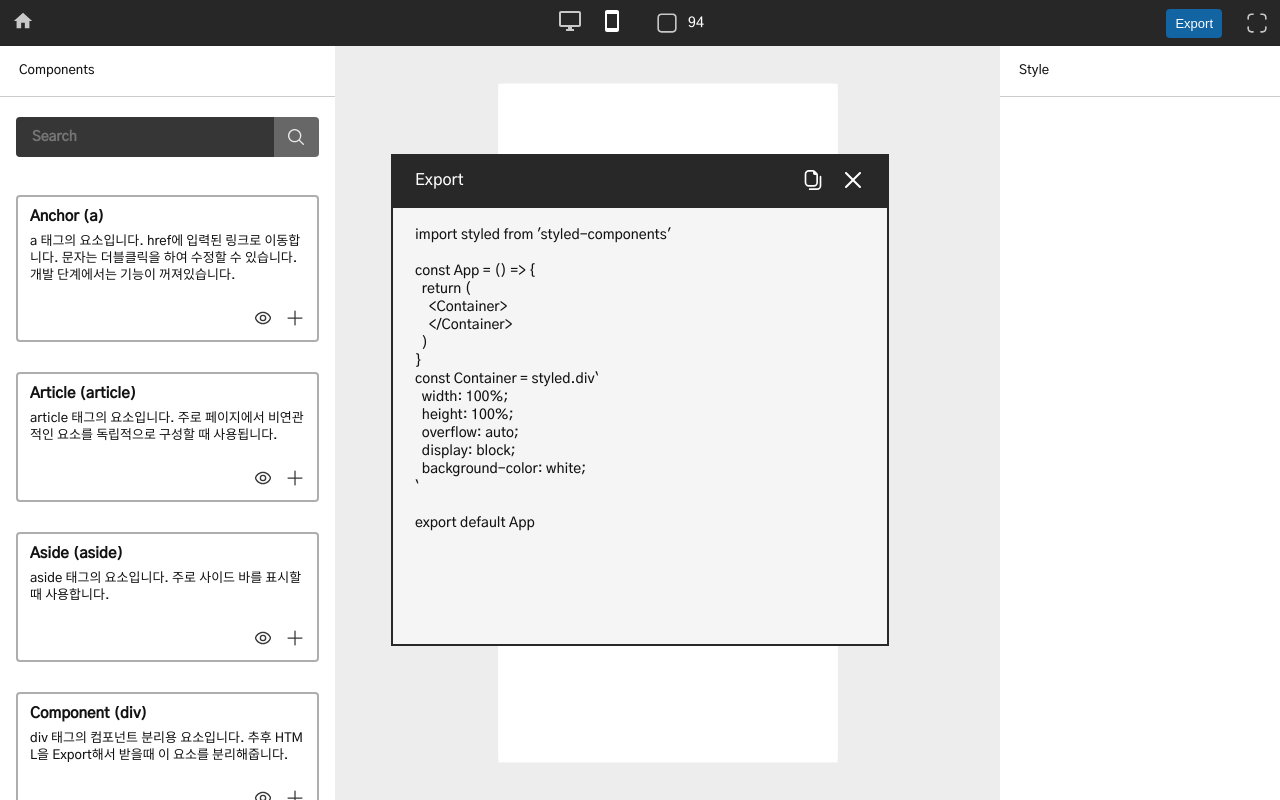
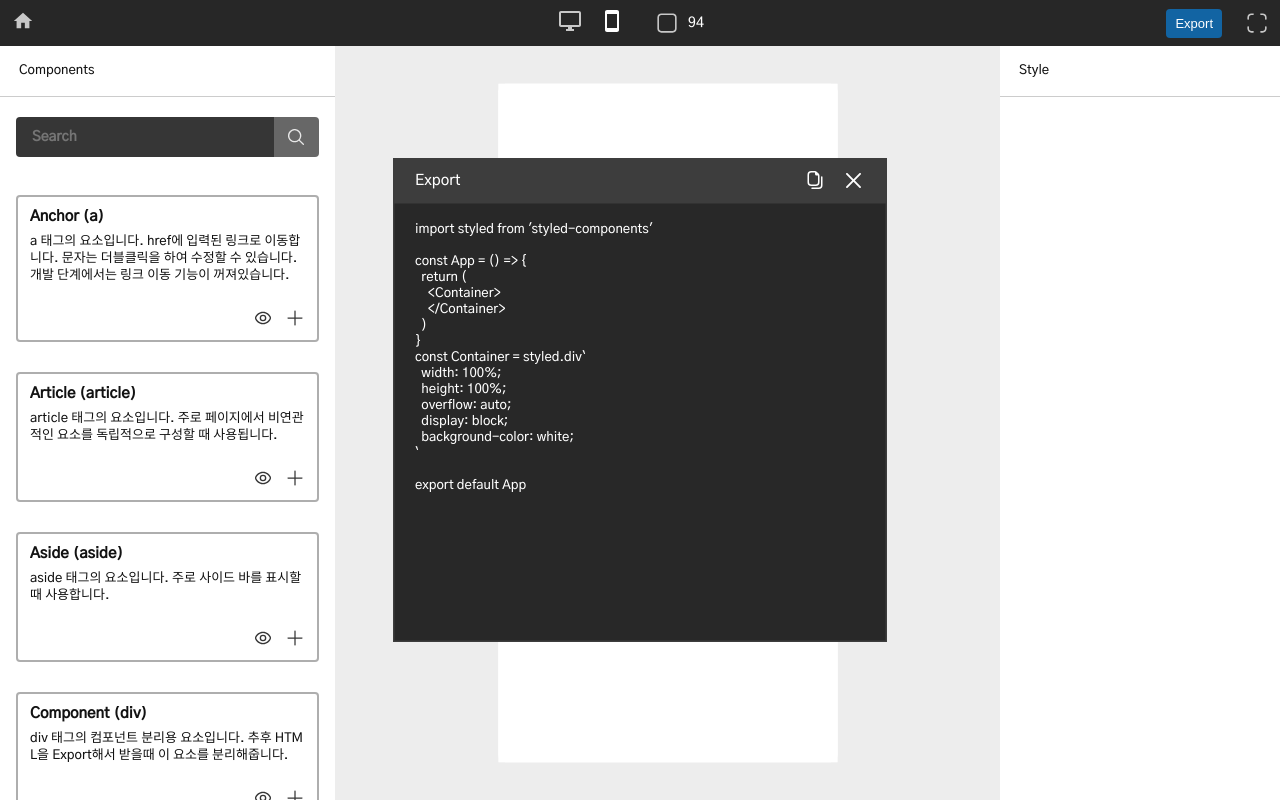
Before and after one commit to CWIN77/Html-Visualize-OldVer, a React (Create React App) app: page /develop/id in a window 1280 px wide. Both pictures are taken after a click on the button "Export". Built offline with nearby package versions, Linux system fonts and the light colour scheme; the HTML template or start-up script is replaced by a standard one.

Commit message:
fix code

```diff
--- a/src/addableComps/compData.ts
+++ b/src/addableComps/compData.ts
@@ -23,13 +23,13 @@ export const compData: ICompData[] = [
   {
     id: 0,
     name: "Input (type:text)",
-    descript: "input 태그의 요소입니다. 기본 type이 text로 지정되어 있어서 문자를 입력 할 수 있습니다. 개발 단계에서는 기능이 꺼져있습니다.",
+    descript: "input 태그의 요소입니다. 기본적으로 type은 text로 지정되어 있어서 문자를 입력 할 수 있습니다.",
     comp: comps.input
   },
   {
     id: 1,
     name: "Division (div)",
-    descript: "div 태그의 요소입니다. 기본 크기는 50px입니다. Block level의 요소이기 때문에 기본적으로 줄 바꿈이 됩니다.",
+    descript: "div 태그의 요소입니다. 기본 크기는 50px * 50px입니다. Block level의 요소이기 때문에 기본적으로 줄 바꿈이 됩니다.",
     comp: comps.div
   },
   {
@@ -41,7 +41,7 @@ export const compData: ICompData[] = [
   {
     id: 3,
     name: "Anchor (a)",
-    descript: "a 태그의 요소입니다. href에 입력된 링크로 이동합니다. 문자는 더블클릭을 하여 수정할 수 있습니다. 개발 단계에서는 기능이 꺼져있습니다.",
+    descript: "a 태그의 요소입니다. href에 입력된 링크로 이동합니다. 문자는 더블클릭을 하여 수정할 수 있습니다. 개발 단계에서는 링크 이동 기능이 꺼져있습니다.",
     comp: comps.a
   },
   {
--- a/src/addableComps/comps.ts
+++ b/src/addableComps/comps.ts
@@ -1,6 +1,5 @@
 export const input = `
   <input placeholder="Placeholder" type="text"
-    disabled
     style="
       padding: 12px;
     "
@@ -23,9 +22,8 @@ export const h1 = `
 `
 
 export const a = `
-  <a href="#" target="_self" disabled
+  <a href="#" target="_self" id="hvAnchor"
   style="
-    display:inline;
   ">Anchor</a>
 `
 
--- a/src/components/addComp.tsx
+++ b/src/components/compSet.tsx
@@ -4,7 +4,7 @@ import { ReactComponent as SvgPlus } from '../svgs/plus.svg'
 import { ReactComponent as SvgEye } from '../svgs/eye.svg'
 import { compData, ableInsert } from '../addableComps/compData'
 import { useStore } from "../zustant"
-import { useEffect, useState } from 'react'
+import { useState } from 'react'
 import { ICompData } from "../types"
 import kmp from "kmp"
 import { useParams } from 'react-router-dom'
@@ -126,7 +126,7 @@ const Container = styled.div`
   &::-webkit-scrollbar-thumb{
     background-color: rgba(54,54,54,0.4);
   }
-  @media screen and (max-width: 850px) {
+  @media screen and (max-width: 750px) {
     display: none;
   }
 `
--- a/src/components/hvResult.tsx
+++ b/src/components/hvResult.tsx
@@ -16,16 +16,16 @@ const HvResult = () => {
           <h1>Export</h1>
           <span>
             <CopyToClipboard text={String(hvResult)}>
-              <SvgClipBoard width={20} height={20} {...iconStyle} />
+              <SvgClipBoard width={18} height={18} {...iconStyle} />
             </CopyToClipboard>
-            <SvgCross onClick={() => useStore.setState({ hvResult: "" })} width={16} height={16} {...iconStyle} />
+            <SvgCross onClick={() => useStore.setState({ hvResult: "" })} width={15} height={15} {...iconStyle} />
           </span>
         </ResultBar>
         <ResultText>{hvResult}</ResultText>
       </Container>
     )
   } else {
-    return <></>
+    return null;
   }
 }
 export default HvResult;
@@ -43,14 +43,14 @@ const Container = styled.div`
 const ResultBar = styled.span`
   width:80vw;
   max-width: 450px;
-  padding: 12px 24px;
-  background-color: #282828;
+  padding: 9px 22px;
+  background-color: #3d3d3d;
   display:flex;
   align-items: center;
   justify-content: space-between;
   h1{
     color:white;
-    font-size: 16px;
+    font-size: 15px;
   }
   span{
     display:flex;
@@ -62,10 +62,11 @@ const ResultText = styled.pre`
   height:80vw;
   max-width: 450px;
   max-height: 400px;
-  padding: 20px 24px;
-  font-size: 14px;
-  background-color: #f5f5f5;
-  box-shadow: 0 0 0 2px #282828 inset;
+  padding: 20px 22px;
+  font-size: 13px;
+  background-color: #282828;
+  color:white;
+  box-shadow: 0 0 0 1.5px #3d3d3d inset;
   user-select: text;
   overflow: scroll;
   &::-webkit-scrollbar{
--- a/src/components/hvView.tsx
+++ b/src/components/hvView.tsx
@@ -105,7 +105,6 @@ const View = () => {
   }
   const viewClickEvent = (e: MouseEvent) => {
     const target = e.target as HTMLElement;
-    console.log("Ssss");
     if (target !== dbClickComp) {
       dbClickComp.contentEditable = "false";
       dbClickComp = document.body;
@@ -127,6 +126,12 @@ const View = () => {
   const viewBgMouseoverEvent = () => {
     if (mouseoverComp !== clickedComp) {
       mouseoverComp.style.boxShadow = "";
+    }
+  }
+  const stopAnchorEvent = (e: MouseEvent) => {
+    const target = e.target as HTMLElement;
+    if (target.nodeName == 'A' && target.id == 'hvAnchor') {
+      e.preventDefault();
     }
   }
 
@@ -158,6 +163,8 @@ const View = () => {
     viewElem.addEventListener("click", viewClickEvent);
     viewBgElem.addEventListener("click", viewBgClickEvent);
     viewBgElem.addEventListener("mouseover", viewBgMouseoverEvent);
+
+    bodyElem.addEventListener('click', stopAnchorEvent);
   }, [])
 
   return (
--- a/src/components/navBar.tsx
+++ b/src/components/navBar.tsx
@@ -1,154 +1,3 @@
-// import styled from 'styled-components'
-// import { ReactComponent as SvgHome } from '../svgs/home.svg'
-// import { ReactComponent as SvgFullScreen } from '../svgs/fullScreen.svg'
-// import { ReactComponent as SvgRectangle } from '../svgs/rectangle.svg'
-// import { ReactComponent as SvgRectangleFill } from '../svgs/rectangle_fill.svg'
-// import { ReactComponent as Svgdesktop } from '../svgs/desktop.svg'
-// import { ReactComponent as SVG_phone } from '../svgs/phone.svg'
-// import { useEffect, useState } from 'react';
-// import Export from './export'
-
-// const NavBar = () => {
-//   const [isFull, setIsFull] = useState(false);
-//   const [device, setDevice] = useState("phone"); // phone / desktop
-//   const [zoomLock, setZoomLock] = useState(false);
-//   const iconStyle = { width: 22, height: 22, fill: "rgb(200, 200, 200)", style: { padding: 12, backgroundColor: isFull ? "#363636" : "initial", cursor: "pointer" } };
-//   const rectangleIcon = { onClick: () => { setZoomLock(!zoomLock) }, width: 22, height: 22, fill: zoomLock ? "white" : "rgb(200, 200, 200)", style: { padding: 6, cursor: "pointer" } };
-//   const deviceIcon = { width: 24, height: 24, style: { padding: 8, marginLeft: 2, cursor: "pointer" } };
-//   let zoom = 1;
-
-//   const zoomEvent = (e: WheelEvent | Event) => {
-//     const zommInput = document.getElementById("zoom") as HTMLInputElement;
-//     if (document.getElementById("zoomContainer")?.className.split(" ").at(-1) === "false") {
-//       const viewBox = document.getElementById("viewBox") as HTMLInputElement;
-//       const target = e.target as HTMLElement | HTMLInputElement;
-//       if (target.id && e instanceof WheelEvent) {
-//         if (e.deltaY > 0) { // 스크롤 다운
-//           if (zoom > 0.1) {
-//             zoom -= 0.05;
-//             viewBox.style.transform = `scale(${zoom}, ${zoom})`;
-//           }
-//         } else { // 스크롤 업
-//           if (zoom < 1.75) {
-//             zoom += 0.05;
-//             viewBox.style.transform = `scale(${zoom}, ${zoom})`;
-//           }
-//         }
-//       } else {
-//         if (target instanceof HTMLInputElement) {
-//           if ((zoom < 1.75 || zoom > 0.1) && Number(target.value) === NaN) {
-//             zoom = Number(target.value) / 100;
-//             viewBox.style.transform = `scale(${zoom}, ${zoom})`;
-//           }
-//         }
-//       }
-//       zommInput.value = String(Math.floor(zoom * 100));
-//     } else {
-//       zommInput.value = String(Math.floor(zoom * 100));
-//     }
-//   }
-
-//   useEffect(() => {
-//     const viewBg = document.getElementById("viewBackground") as HTMLElement;
-//     if (device === "phone") {
-//       zoom = viewBg.offsetHeight * 0.87 / 720;
-//     } else if (device === "desktop") {
-//       zoom = viewBg.offsetWidth * 0.87 / 1395;
-//     }
-//     const zommInput = document.getElementById("zoom") as HTMLInputElement;
-//     zommInput.value = String(Math.floor(zoom * 100));
-//     const viewContainerElem = document.getElementById("viewContainer") as HTMLElement;
-//     zommInput.addEventListener("change", zoomEvent);
-//     viewContainerElem.addEventListener('wheel', zoomEvent);
-//   }, [])
-
-//   const changeDevice = (type: string) => {
-//     const viewBg = document.getElementById("viewBackground") as HTMLElement;
-//     const zommInput = document.getElementById("zoom") as HTMLInputElement;
-//     const viewBox = document.getElementById("viewBox") as HTMLElement;
-//     const viewContainerElem = document.getElementById("viewContainer") as HTMLElement;
-//     if (type === "desktop") {
-//       setDevice("desktop");
-//       viewBox.style.width = "1395px";
-//       viewBox.style.height = "992px";
-//       zoom = viewBg.offsetWidth * 0.87 / 1395;
-//       viewBox.style.transform = `scale(${zoom}, ${zoom})`;
-//     } else if (type === "phone") {
-//       setDevice("phone");
-//       viewBox.style.width = "360px";
-//       viewBox.style.height = "720px";
-//       zoom = viewBg.offsetHeight * 0.87 / 720;
-//       viewBox.style.transform = `scale(${zoom}, ${zoom})`;
-//     }
-//     zommInput.value = String(Math.floor(zoom * 100));
-//     zommInput.removeEventListener("change", zoomEvent);
-//     viewContainerElem.removeEventListener('wheel', zoomEvent);
-//     viewContainerElem.addEventListener('wheel', zoomEvent);
-//     zommInput.addEventListener("change", zoomEvent);
-//   }
-
-//   return (
-//     <Container>
-//       <SvgHome {...iconStyle} />
-//       <ZoomContainer id="zoomContainer" className={String(zoomLock)}>
-//         <span>
-//           <Svgdesktop fill={device === "desktop" ? "white" : "rgb(200, 200, 200)"} {...deviceIcon} onClick={() => { changeDevice("desktop") }} />
-//           <SVG_phone fill={device === "phone" ? "white" : "rgb(200, 200, 200)"} {...deviceIcon} onClick={() => { changeDevice("phone") }} />
-//         </span>
-//         {
-//           zoomLock
-//             ? <SvgRectangleFill {...rectangleIcon} />
-//             : <SvgRectangle {...rectangleIcon} />
-//         }
-//         <ZoomInput type={"text"} id="zoom" />
-//       </ZoomContainer>
-//       <div>
-//         <Export />
-//         <SvgFullScreen {...iconStyle} onClick={() => {
-//           if (isFull) document.exitFullscreen();
-//           else document.body.requestFullscreen();
-//           setIsFull(!isFull);
-//         }} />
-//       </div>
-//     </Container >
-//   )
-// }
-
-// const Container = styled.div`
-//   width:100vw;
-//   height:46px;
-//   background-color: #272727;
-//   display:flex;
-//   align-items: center;
-//   justify-content: space-between;
-//   div{
-//     display:flex;
-//     align-items: center;
-//   }
-// `
-// const ZoomContainer = styled.div`
-//   display:flex;
-//   align-items: center;
-//   justify-content: center;
-//   position: fixed;
-//   left: calc(50vw - (191.91px / 2));
-//   padding-left: 4px;
-//   span{
-//     margin-right: 18px;
-//   }
-// `
-// const ZoomInput = styled.input`
-//   color:rgb(255,255,255);
-//   width:40px;
-//   padding: 8px;
-//   padding-left: 4px;
-//   font-size: 14px;
-// `
-
-// export default NavBar
-
-
-
 import styled from 'styled-components'
 import { ReactComponent as SvgHome } from '../svgs/home.svg'
 import { ReactComponent as SvgFullScreen } from '../svgs/fullScreen.svg'
@@ -157,7 +6,7 @@ import { ReactComponent as SvgRectangleFill } from '../svgs/rectangle_fill.svg'
 import { ReactComponent as SvgDesktop } from '../svgs/desktop.svg'
 import { ReactComponent as SvgPhone } from '../svgs/phone.svg'
 import { useEffect, useState } from 'react';
-import ExportHv from './exportHv'
+import HvExport from './hvExport'
 import { Link } from 'react-router-dom'
 
 const NavBar = () => {
@@ -254,7 +103,7 @@ const NavBar = () => {
         <ZoomInput type={"text"} id="zoom" />
       </ZoomContainer>
       <div>
-        <ExportHv />
+        <HvExport />
         <SvgFullScreen {...fullIcon} onClick={() => {
           if (isFull) document.exitFullscreen();
           else document.body.requestFullscreen();
--- a/src/components/styleSetting.tsx
+++ b/src/components/styleSet.tsx
@@ -32,10 +32,13 @@ const StyleSetting = () => {
   const changeStyle = (e: any, styleKey: any) => {
     selectedComp.style[styleKey] = e.target.value;
     if (selectedComp.style[styleKey] === "") {
-      e.target.value = "None";
+      e.target.value = "none";
     } else {
       e.target.value = selectedComp.style[styleKey];
     }
+    const sHistory: string[] = JSON.parse(sessionStorage.getItem(hvId) || JSON.stringify([]));
+    sessionStorage.setItem(hvId, JSON.stringify([...sHistory, document.getElementById("view")?.outerHTML as string]));
+    sessionStorage.setItem(hvId + "undo", JSON.stringify([]));
     changeFocus(selectedComp);
   }
 
@@ -52,6 +55,10 @@ const StyleSetting = () => {
     } else {
       e.target.value = attValue;
     }
+
+    const sHistory: string[] = JSON.parse(sessionStorage.getItem(hvId) || JSON.stringify([]));
+    sessionStorage.setItem(hvId, JSON.stringify([...sHistory, document.getElementById("view")?.outerHTML as string]));
+    sessionStorage.setItem(hvId + "undo", JSON.stringify([]));
   }
 
   useEffect(() => {
@@ -202,7 +209,7 @@ const Container = styled.div`
   &::-webkit-scrollbar-thumb{
     background-color: rgba(54, 54, 54, 0.4);
   }
-  @media screen and (max-width: 850px) {
+  @media screen and (max-width: 750px) {
     display:none;
   }
 `
@@ -219,7 +226,6 @@ const Att = styled.div`
     margin-left: 14px;
     margin-right: 16px;
     font-size: 12px;
-    font-weight: bold;
     opacity: 0.75;
   }
   input{
@@ -248,14 +254,12 @@ const Style = styled.div`
     min-width:46px;
     margin-left: 14px;
     font-size: 12px;
-    font-weight: bold;
     opacity: 0.75;
   }
   h2{
     padding : 8px;
     margin-left: 4px;
     font-size: 12px;
-    font-weight: bold;
     margin-top: 4px;
     cursor: pointer;
   }
@@ -277,7 +281,7 @@ const Style = styled.div`
     text-align: center;
     option{
       font-size: 13px;
-      font-weight: bold;
+      /* font-weight: bold; */
     }
   }
 `
--- a/src/pages/HvDevelop.tsx
+++ b/src/pages/HvDevelop.tsx
@@ -1,6 +1,6 @@
 import styled from 'styled-components'
-import AddComp from '../components/addComp'
-import StyleSetting from '../components/styleSetting'
+import CompSet from '../components/compSet'
+import StyleSet from '../components/styleSet'
 import View from "../components/hvView"
 import Nav from '../components/navBar'
 import HvResult from '../components/hvResult'
@@ -12,9 +12,9 @@ const HvDevelop = () => {
       <HvResult />
       <Nav />
       <Container>
-        <AddComp />
+        <CompSet />
         <View />
-        <StyleSetting />
+        <StyleSet />
       </Container>
     </>
   )
```
Also changed, not shown: src/components/hvExport.tsx (renamed from src/components/exportHv.tsx).
